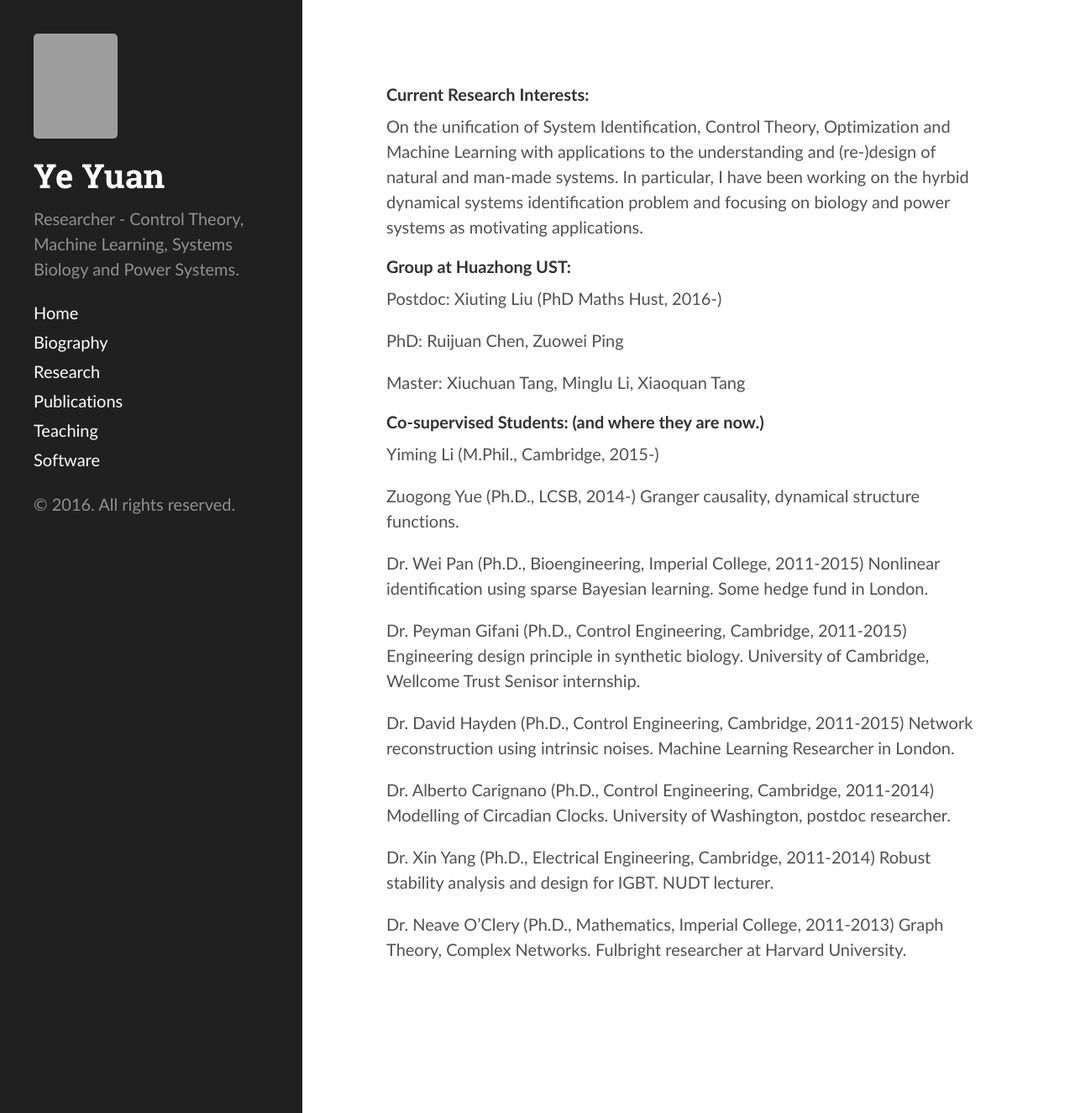
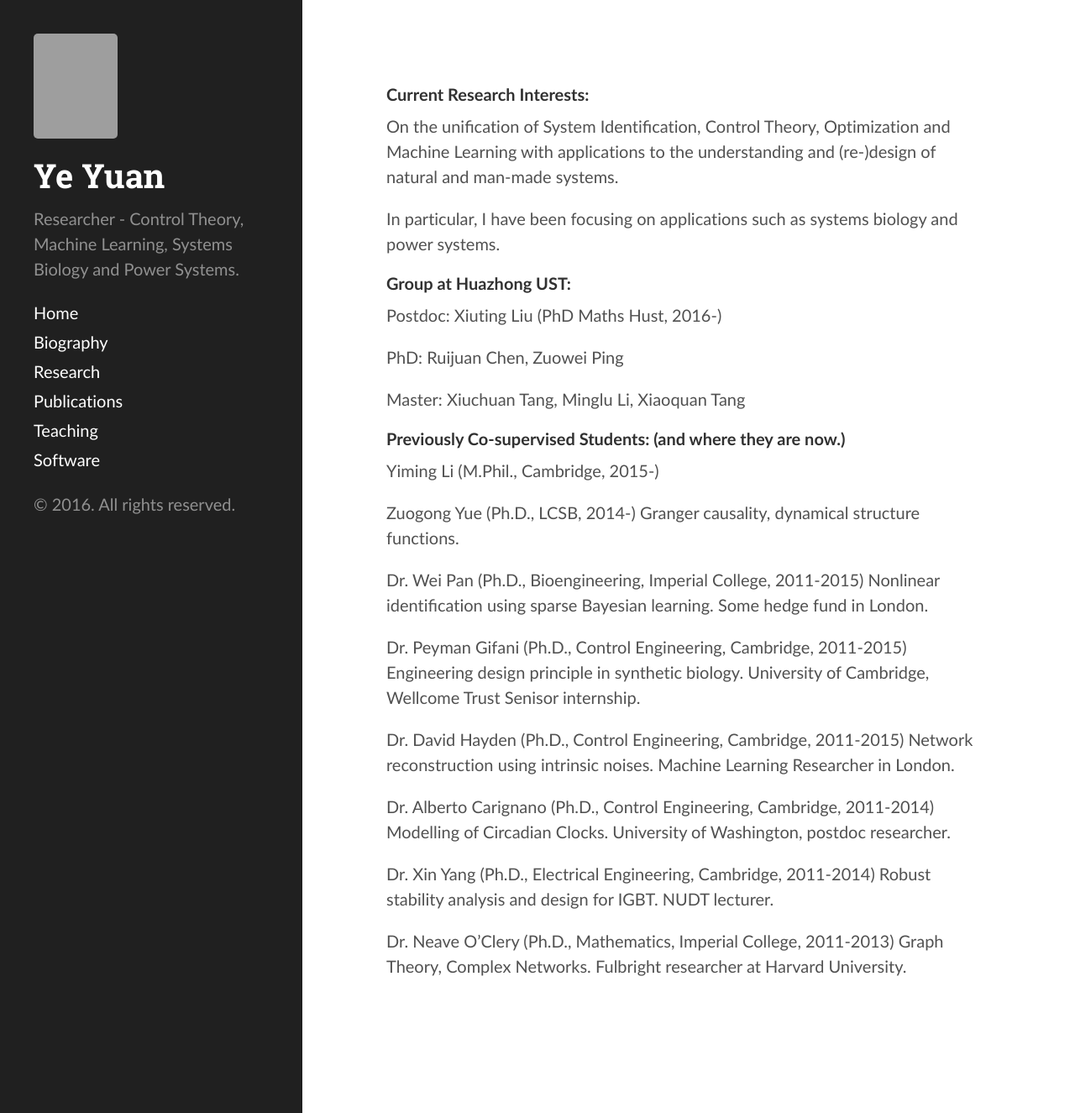
Before and after one commit to yy311/yy311.github.io, a Jekyll site: the page built from research.md, in a window 1280 px wide and 1325 px high. Shown: the whole window at 84% size. Built offline with Jekyll 4.4.1, drawn with Linux system fonts in a browser that asks for light colours; grey boxes are pictures that could not be loaded.

Commit message:
Update research.md

```diff
--- a/research.md
+++ b/research.md
@@ -4,7 +4,9 @@
 
 #### Current Research Interests:
 
-On the unification of System Identification, Control Theory, Optimization and Machine Learning with applications to the understanding and (re-)design of natural and man-made systems. In particular, I have been working on the hyrbid dynamical systems identification problem and focusing on biology and power systems as motivating applications.
+On the unification of System Identification, Control Theory, Optimization and Machine Learning with applications to the understanding and (re-)design of natural and man-made systems.
+
+In particular, I have been focusing on applications such as systems biology and power systems.
 
 
 
@@ -17,7 +19,7 @@
 Master: Xiuchuan Tang, Minglu Li, Xiaoquan Tang
 
 
-#### Co-supervised Students: (and where they are now.)
+#### Previously Co-supervised Students: (and where they are now.)
 
 Yiming Li (M.Phil., Cambridge, 2015-)
 
```
